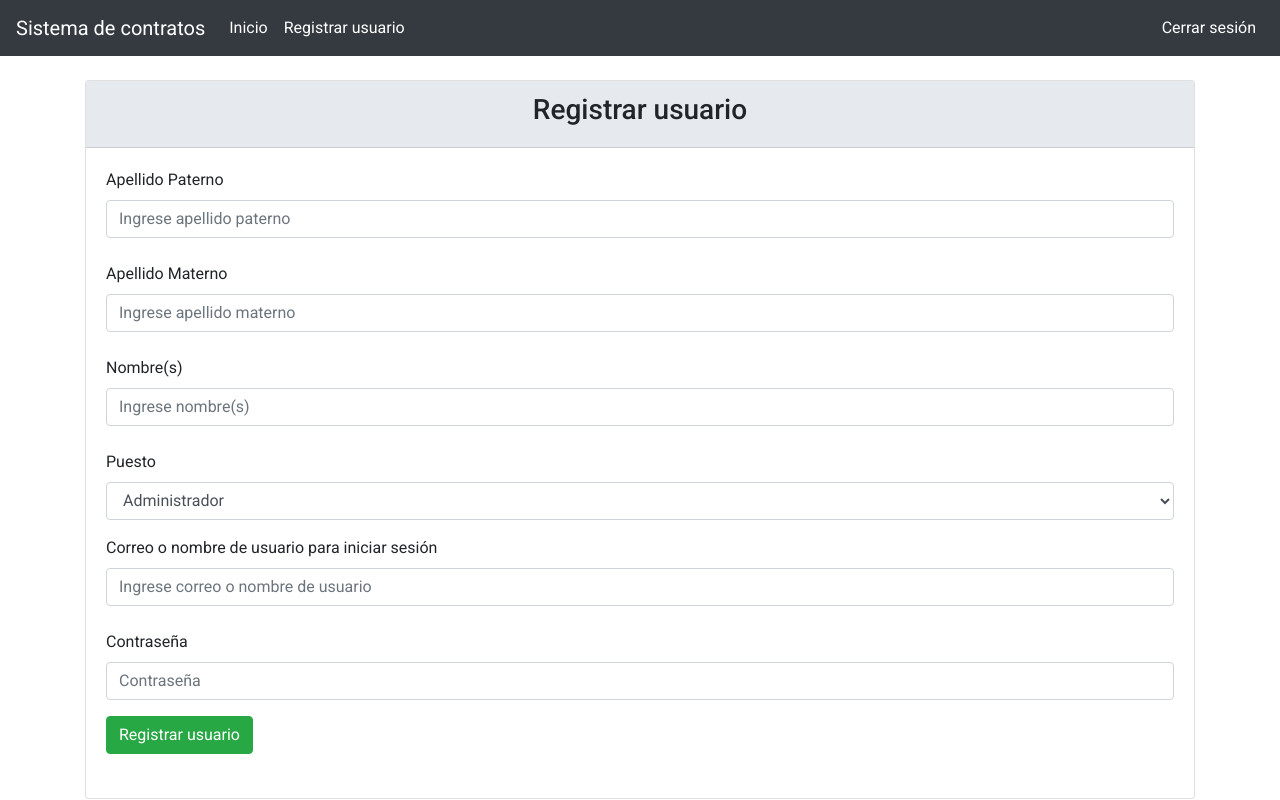
After one commit to JovannyRch/contratos, a PHP site: page /registrar_usuario.php in a window 1280 px wide. The commit adds this page. Run offline with PHP 8.4, Linux system fonts and the light colour scheme; the visitor is signed in with stand-in values (Sample User, id 1); data comes from the database, SQL or seed files in the repository; both versions use the stored data as it was after the commit; some libraries are stand-ins or nearby versions.

Commit message:
Add user register form

```diff
--- a/db.php
+++ b/db.php
@@ -20,8 +20,11 @@ class Db
     }
 
 
-    function row($sql)
+    function row($sql, $debug = false)
     {
+        if ($debug) {
+            echo "Row: " . $sql;
+        }
         $arr = $this->array($sql);
 
         if (sizeof($arr) == 0) {
@@ -57,19 +60,35 @@ class Db
 
     function insert($sql)
     {
-        $this->query($sql);
-        return $this->db->insert_id;
+        try {
+            if ($this->query($sql) === TRUE) {
+                return $this->db->insert_id;
+            }
+            return null;
+        } catch (\Throwable $th) {
+            return null;
+        }
     }
 
     function login($correo, $password)
     {
-        $usuario = $this->row("SELECT * from usuarios WHERE correo = '$correo' and contrasenia = '$password'");
+        $usuario = $this->row("SELECT u.*, p.nombre as puesto from usuarios as u inner join puestos p on p.id_puesto = u.id_puesto where u.correo = '$correo' and u.password = '$password' ");
         return $usuario;
     }
 
-    function registrar($correo, $password){
-        $this->query("INSERT INTO usuarios(correo, contrasenia) VALUES ('$correo','$password')");
-        return true;
+    function registrar($nombre, $paterno, $materno, $id_puesto, $correo, $password)
+    {
+        $response = $this->query("INSERT INTO
+         usuarios(nombre, paterno, materno, id_puesto, correo, password)
+         VALUES ('$nombre','$paterno','$materno','$id_puesto','$correo','$password')");
+        if (is_null($response)) {
+            return false;
+        }
+        return $response;
     }
 
+    function getPuestos()
+    {
+        return $this->array("SELECT * from puestos");
+    }
 }
--- /dev/null
+++ b/headers/header_admin.php
@@ -0,0 +1,41 @@
+<!DOCTYPE html>
+<html lang="en">
+
+<head>
+    <meta charset="UTF-8">
+    <meta http-equiv="X-UA-Compatible" content="IE=edge">
+    <meta name="viewport" content="width=device-width, initial-scale=1.0">
+    <title>Contratos - Administrador</title>
+    <link rel="stylesheet" href="assets/bootstrap.min.css" integrity="sha384-ggOyR0iXCbMQv3Xipma34MD+dH/1fQ784/j6cY/iJTQUOhcWr7x9JvoRxT2MZw1T" crossorigin="anonymous">
+    <link rel="stylesheet" href="style.css" type="text/css">
+    <link rel="stylesheet" href="https://cdn.jsdelivr.net/npm/bootstrap-icons@1.7.2/font/bootstrap-icons.css">
+    <script src="assets/js/vue.js"></script>
+    <script src="assets/js/axios.min.js"></script>
+</head>
+
+<body>
+
+    <nav class="navbar navbar-expand-sm navbar-dark bg-dark">
+        <a class="navbar-brand" href="control_contratos.php">Sistema de contratos</a>
+        <button class="navbar-toggler d-lg-none" type="button" data-toggle="collapse" data-target="#collapsibleNavId" aria-controls="collapsibleNavId" aria-expanded="false" aria-label="Toggle navigation">
+            <span class="navbar-toggler-icon"></span>
+        </button>
+        <div class="collapse navbar-collapse" id="collapsibleNavId">
+            <ul class="navbar-nav mr-auto mt-2 mt-lg-0">
+                <li class="nav-item active">
+                    <a class="nav-link" href="control_contratos.php">Inicio</a>
+                </li>
+                <li class="nav-item active">
+                    <a class="nav-link" href="registrar_usuario.php">Registrar usuario</a>
+                </li>
+            </ul>
+            <div class="my-lg-0">
+                <ul class="navbar-nav mr-auto mt-2 mt-lg-0">
+                    <li class="nav-item active">
+                        <a class="nav-link" href="logout.php">Cerrar sesión</a>
+                    </li>
+                </ul>
+            </div>
+        </div>
+    </nav>
+    <div>
--- a/header.php
+++ b/headers/header_files.php
@@ -1,5 +1,6 @@
 <!DOCTYPE html>
 <html lang="en">
+
 <head>
     <meta charset="UTF-8">
     <meta http-equiv="X-UA-Compatible" content="IE=edge">
@@ -11,5 +12,5 @@
     <script src="assets/js/vue.js"></script>
     <script src="assets/js/axios.min.js"></script>
 </head>
+
 <body>
-    <div   >
--- /dev/null
+++ b/registrar_usuario.php
@@ -0,0 +1,122 @@
+<?php
+
+session_start();
+require 'db.php';
+
+if (sizeof($_SESSION) == 0 || !isset($_SESSION['id_usuario'])) {
+    header("Location: login.php");
+}
+
+$mensaje = null;
+$db = new Db();
+
+if (sizeof($_POST) > 0) {
+    $paterno = $_POST['paterno'];
+    $materno = $_POST['materno'];
+    $nombre = $_POST['nombre'];
+    $puesto = $_POST['puesto'];
+    $correo = $_POST['correo'];
+    $password = $_POST['password'];
+
+    $response = $db->registrar($nombre, $paterno, $materno, $puesto, $correo, $password);
+
+    if (is_null($response)) {
+        $mensaje = array("type" => "warning", "text" => "Ocurrió un error al intentar registrar el usuario");
+    } else {
+        $mensaje = array("type" => "success", "text" => "Usuario creado exitosamente");
+    }
+}
+
+include_once('headers/header_admin.php');
+
+
+$puestos = $db->getPuestos();
+
+?>
+
+<div class="container mt-4">
+    <div class="card">
+        <div class="card-header bg">
+            <h3>Registrar usuario</h3>
+        </div>
+        <form action="registrar_usuario.php" method="post">
+            <div class="card-body">
+
+                <div class="row">
+                    <div class="col-md-12">
+                        <label>Apellido Paterno</label>
+                        <input type="text" required class="form-control" name="paterno" placeholder="Ingrese apellido paterno">
+                    </div>
+                </div>
+                <br>
+
+                <div class="row">
+                    <div class="col-md-12">
+                        <label>Apellido Materno</label>
+                        <input type="text" required class="form-control" name="materno" placeholder="Ingrese apellido materno">
+                    </div>
+                </div>
+                <br>
+
+                <div class="row">
+                    <div class="col-md-12">
+                        <label>Nombre(s)</label>
+                        <input type="text" required class="form-control" name="nombre" placeholder="Ingrese nombre(s)">
+                    </div>
+                </div>
+                <br>
+
+                <div class="row">
+                    <div class="col-md-12">
+                        <div class="form-group">
+                            <label for="puesto">Puesto</label>
+                            <select class="form-control" name="puesto" id="puesto">
+                                <?php foreach ($puestos as $puesto) { ?>
+                                    <option value="<?= $puesto["id_puesto"] ?>"><?= $puesto["nombre"] ?></option>
+                                <?php } ?>
+                            </select>
+                        </div>
+                    </div>
+                </div>
+
+                <div class="row">
+                    <div class="col-md-12">
+                        <label>Correo o nombre de usuario para iniciar sesión</label>
+                        <input type="text" required class="form-control" name="correo" placeholder="Ingrese correo o nombre de usuario">
+                    </div>
+                </div>
+                <br>
+                <div class="row">
+                    <div class="col-md-12">
+                        <label>Contraseña</label>
+                        <input type="password" required name="password" class="form-control" placeholder="Contraseña">
+                    </div>
+                </div>
+
+                <div class="row mt-3">
+                    <div class="col-sm-12">
+                        <button type="submit" class="btn btn-success">Registrar usuario</button>
+                    </div>
+                </div>
+                <br>
+
+            </div>
+        </form>
+
+
+
+
+
+    </div>
+
+    <?php
+    if (!is_null($mensaje)) { ?>
+        <br />
+        <div class="alert alert-<?= $mensaje["type"] ?> text-center" role="alert">
+            <strong> <?= $mensaje["text"] ?></strong>
+        </div>
+    <?php } ?>
+</div>
+
+
+<?php include('footer.php'); ?>
--- a/style.css
+++ b/style.css
@@ -1,4 +1,4 @@
-@import url('https://fonts.googleapis.com/css?family=Roboto:300,400,400i,500');
+@import url("https://fonts.googleapis.com/css?family=Roboto:300,400,400i,500");
 h3 {
   text-align: center;
 }
@@ -13,10 +13,9 @@ h3 {
 
 body {
   overflow-x: hidden;
-    font-family: 'Roboto', sans-serif;
+  font-family: "Roboto", sans-serif;
   font-size: 16px;
 }
-
 
 /* Toggle Styles */
 
@@ -33,7 +32,6 @@ body {
   position: relative;
   margin-right: 0;
 }
-
 
 /* Sidebar Styles */
 
@@ -71,15 +69,15 @@ body {
 
 #sidebar .nav a {
   background: none;
-    border-bottom: 1px solid #455A64;
-    color: #CFD8DC;
+  border-bottom: 1px solid #455a64;
+  color: #cfd8dc;
   font-size: 14px;
   padding: 16px 24px;
 }
 
 #sidebar .nav a:hover {
   background: none;
-    color: #ECEFF1;
+  color: #eceff1;
 }
 
 #sidebar .nav a i {
```
Also changed, not shown: control_contratos.php (+26 -17 lines), database.sql (+22 -0 lines), headers/header_invitado.php (added, +38 -0 lines), index.html (deleted, +0 -15 lines), index.php (added, +88 -0 lines), login.php (+2 -73 lines), logout.php (added, +13 -0 lines). Lines whose indentation alone changed are shown as unchanged.
